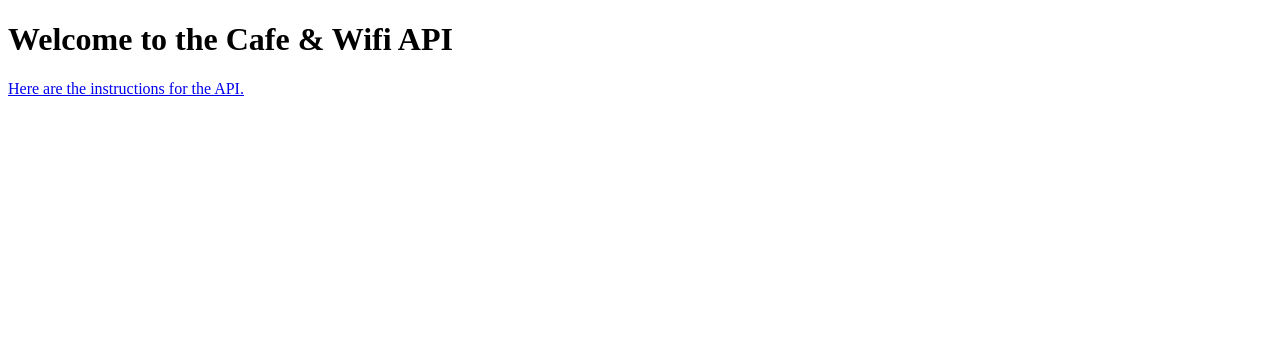
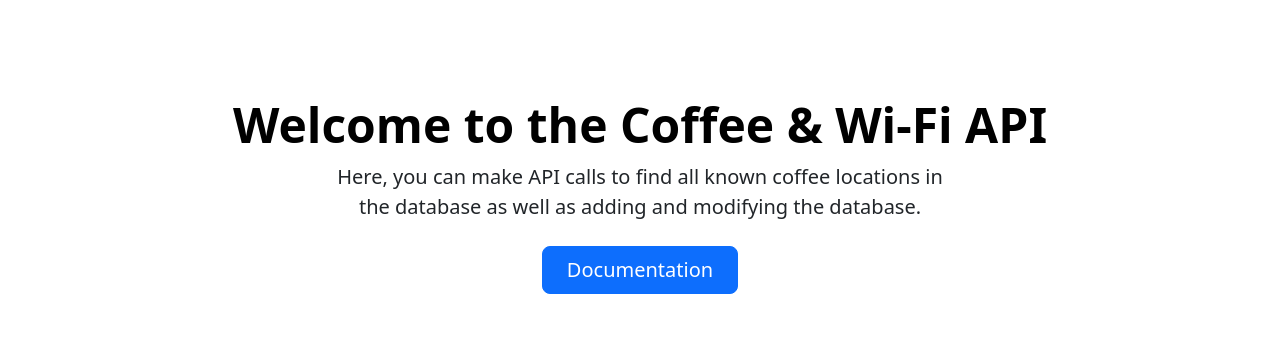
Before and after one commit to Jtolen543/rest_cafe, a Flask app: page / in a window 1280 px wide. Shown: the top 341 px of the page. Run offline with Flask 3, Linux system fonts and the light colour scheme.

Commit message:
Final Changes

```diff
--- a/main.py
+++ b/main.py
@@ -1,4 +1,4 @@
-from flask import Flask, jsonify, render_template, request
+from flask import Flask, jsonify, render_template, request, url_for
 from flask_sqlalchemy import SQLAlchemy
 from sqlalchemy.orm import DeclarativeBase, Mapped, mapped_column
 from sqlalchemy import Integer, String, Boolean
--- a/templates/index.html
+++ b/templates/index.html
@@ -3,9 +3,19 @@
 <head>
     <meta charset="UTF-8">
     <title>Cafe&Wifi API</title>
+    <link href="https://cdn.jsdelivr.net/npm/bootstrap@5.3.3/dist/css/bootstrap.min.css" rel="stylesheet" integrity="sha384-QWTKZyjpPEjISv5WaRU9OFeRpok6YctnYmDr5pNlyT2bRjXh0JMhjY6hW+ALEwIH" crossorigin="anonymous">
 </head>
 <body>
-    <h1>Welcome to the Cafe & Wifi API</h1>
-    <a href="https://documenter.getpostman.com/view/38042066/2sAXjM2rCi" target="_blank">Here are the instructions for the API.</a>
+<div class="px-4 py-5 my-5 text-center">
+    <h1 class="display-5 fw-bold text-body-emphasis">Welcome to the Coffee & Wi-Fi API</h1>
+    <div class="col-lg-6 mx-auto">
+      <p class="lead mb-4">Here, you can make API calls to find all known coffee locations in the database as well as adding and modifying the database.</p>
+      <div class="d-grid gap-2 d-sm-flex justify-content-sm-center">
+          <a href="https://documenter.getpostman.com/view/38042066/2sAXjM2rCi"><button type="button" class="btn btn-primary btn-lg px-4 gap-3">Documentation</button></a>
+      </div>
+    </div>
+  </div>
+
+<script src="https://cdn.jsdelivr.net/npm/bootstrap@5.3.3/dist/js/bootstrap.bundle.min.js" integrity="sha384-YvpcrYf0tY3lHB60NNkmXc5s9fDVZLESaAA55NDzOxhy9GkcIdslK1eN7N6jIeHz" crossorigin="anonymous"></script>
 </body>
 </html>
```
